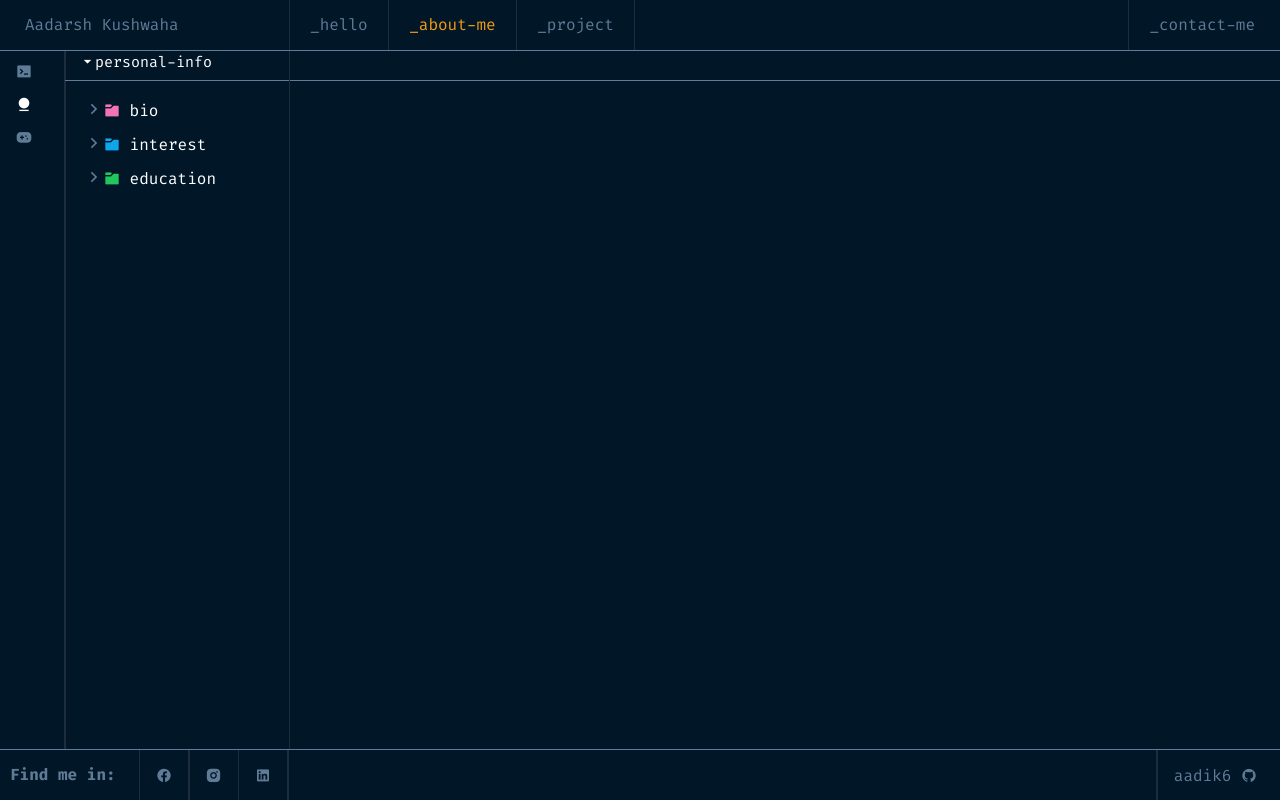
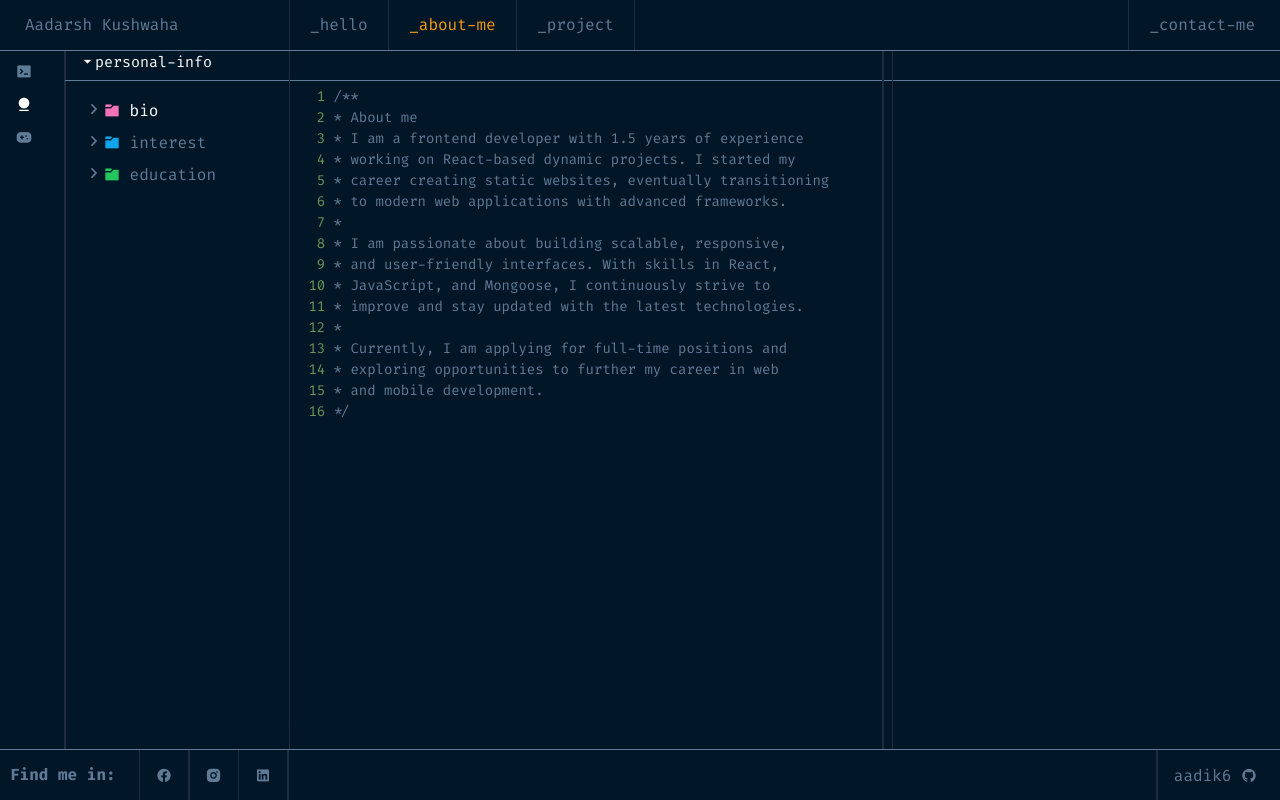
Before and after one commit to aadik6/portfolio, a React (Vite) app: page /about in a window 1280 px wide. Built offline with nearby package versions, Linux system fonts and the light colour scheme.

Commit message:
initiated project section

```diff
--- a/src/sections/about.css
+++ b/src/sections/about.css
@@ -33,3 +33,23 @@
 .personal-info,.professional-info,.hobbies li{
     cursor: pointer;
 }
+
+
+.code-container {
+    color: #607B96;
+    padding: 10px;
+    border-radius: 5px;
+    height: calc(100vh - 150px);
+  }
+
+  pre {
+    margin: 0;
+    line-height: 1.5;
+    white-space: pre-wrap;
+  }
+
+  .code-span {
+    color: #6a9955;
+    display: inline-block;
+    width: 4ch;
+  }
--- a/src/sections/about.jsx
+++ b/src/sections/about.jsx
@@ -4,19 +4,19 @@ import "remixicon/fonts/remixicon.css";
 
 function About() {
   const [currentFile, setCurrentFile] = useState('personal-info')
-  const [isBioOpen,setIsBioOpen] = useState(false);
-  const [isInterestOpen,setIsInterestOpen] = useState(false);
-  const [isEducationOpen,setEducationOpen] = useState(false);
-  const [isExperienceOpen,setIsExperienceOpen] = useState(false);
-  const [isSkillOpen,setIsSkillOpen] = useState(false);
-  const [isCertificateOpen,setIsCertificateOpen] = useState(false);
-  const [isMusicOpen,setIsMUsicOpen] = useState(false);
-  const [isBookOpen,setIsBookOpen] = useState(false);
-  const [isGamingOpen,setIsGamingOpen] = useState(false);
+  const [isBioOpen, setIsBioOpen] = useState(false);
+  const [isInterestOpen, setIsInterestOpen] = useState(false);
+  const [isEducationOpen, setEducationOpen] = useState(false);
+  const [isExperienceOpen, setIsExperienceOpen] = useState(false);
+  const [isSkillOpen, setIsSkillOpen] = useState(false);
+  const [isCertificateOpen, setIsCertificateOpen] = useState(false);
+  const [isMusicOpen, setIsMUsicOpen] = useState(false);
+  const [isBookOpen, setIsBookOpen] = useState(false);
+  const [isGamingOpen, setIsGamingOpen] = useState(false);
 
   return (
     <>
-      <div className="desktop">
+      <div className="desktop tw-flex">
         <div className="about-info tw-flex">
           <ul className='tw-flex tw-w-20'>
             <div className="icons tw-ml-2">
@@ -32,20 +32,20 @@ function About() {
             {currentFile == 'personal-info' &&
               <div className='personal-info tw-mt-5 tw-ml-1'>
                 <ul>
-                  <li className='tw-text-white' onClick={()=>setIsBioOpen(!isBioOpen)}><i className={`ri-arrow-${isBioOpen?'down':'right'}-s-line tw-text-[#607B96] tw-text-[20px]`}></i><i class="ri-folder-6-fill tw-text-pink-400"></i> bio</li>
+                  <li className='tw-text-white' onClick={() => setIsBioOpen(!isBioOpen)}><i className={`ri-arrow-${isBioOpen ? 'down' : 'right'}-s-line tw-text-[#607B96] tw-text-[20px]`}></i><i class="ri-folder-6-fill tw-text-pink-400"></i> bio</li>
                   {isBioOpen &&
                     <ul className='tw-ml-5'>
                       <li className='tw-text-[16px] tw-text-[#607B96]'><i class="ri-id-card-line tw-text-[#607B96]"></i> cv</li>
                     </ul>
                   }
-                  <li className='tw-text-white tw-mt-1' onClick={()=>{setIsInterestOpen(!isInterestOpen)}}><i className={`ri-arrow-${isInterestOpen?'down':'right'}-s-line tw-text-[#607B96] tw-text-[20px]`}></i><i class="ri-folder-6-fill tw-text-sky-500"></i> interest</li>
+                  <li className='tw-text-[#607B96] tw-mt-0.5' onClick={() => { setIsInterestOpen(!isInterestOpen) }}><i className={`ri-arrow-${isInterestOpen ? 'down' : 'right'}-s-line tw-text-[#607B96] tw-text-[20px]`}></i><i class="ri-folder-6-fill tw-text-sky-500"></i> interest</li>
                   {isInterestOpen &&
                     <ul className='tw-ml-5'>
                       <li className='tw-text-[16px] tw-text-[#607B96]'><i class="ri-markdown-fill tw-text-[#607B96]"></i> my-interest</li>
                     </ul>
                   }
-                  <li className='tw-text-white tw-mt-1' onClick={()=>{setEducationOpen(!isEducationOpen)}}><i className={`ri-arrow-${isEducationOpen?'down':'right'}-s-line tw-text-[#607B96] tw-text-[20px]`}></i><i class="ri-folder-6-fill tw-text-green-500"></i> education</li>
-                  {isEducationOpen&&
+                  <li className='tw-text-[#607B96] tw-mt-0.5' onClick={() => { setEducationOpen(!isEducationOpen) }}><i className={`ri-arrow-${isEducationOpen ? 'down' : 'right'}-s-line tw-text-[#607B96] tw-text-[20px]`}></i><i class="ri-folder-6-fill tw-text-green-500"></i> education</li>
+                  {isEducationOpen &&
                     <ul className='tw-ml-5'>
                       <li className='tw-text-[16px] tw-text-[#607B96]'><i class="ri-markdown-fill tw-text-[#607B96]"></i> school</li>
                       <li className='tw-text-[16px] tw-text-[#607B96]'><i class="ri-markdown-fill tw-text-[#607B96]"></i> high-school</li>
@@ -58,23 +58,52 @@ function About() {
             {currentFile == 'professional-info' &&
               <div className='professional-info tw-mt-5 tw-ml-1'>
                 <ul>
-                  <li className='tw-text-white' onClick={()=>{setIsExperienceOpen(!isExperienceOpen)}}><i className={`ri-arrow-${isExperienceOpen?'down':'right'}-s-line tw-text-[#607B96] tw-text-[20px]`}></i><i class="ri-folder-6-fill tw-text-pink-400"></i> experience</li>
-                  <li className='tw-text-white tw-mt-1' onClick={()=>{setIsSkillOpen(!isSkillOpen)}}><i className={`ri-arrow-${isSkillOpen?'down':'right'}-s-line tw-text-[#607B96] tw-text-[20px]`}></i><i class="ri-folder-6-fill tw-text-sky-500"></i> skills</li>
-                  <li className='tw-text-white tw-mt-1' onClick={()=>{setIsCertificateOpen(!isCertificateOpen)}}><i className={`ri-arrow-${isCertificateOpen?'down':'right'}-s-line tw-text-[#607B96] tw-text-[20px]`}></i><i class="ri-folder-6-fill tw-text-green-500"></i> certificate</li>
+                  <li className='tw-text-[#607B96]' onClick={() => { setIsExperienceOpen(!isExperienceOpen) }}><i className={`ri-arrow-${isExperienceOpen ? 'down' : 'right'}-s-line tw-text-[#607B96] tw-text-[20px]`}></i><i class="ri-folder-6-fill tw-text-pink-400"></i> experience</li>
+                  <li className='tw-text-[#607B96] tw-mt-0.5' onClick={() => { setIsSkillOpen(!isSkillOpen) }}><i className={`ri-arrow-${isSkillOpen ? 'down' : 'right'}-s-line tw-text-[#607B96] tw-text-[20px]`}></i><i class="ri-folder-6-fill tw-text-sky-500"></i> skills</li>
+                  <li className='tw-text-[#607B96] tw-mt-0.5' onClick={() => { setIsCertificateOpen(!isCertificateOpen) }}><i className={`ri-arrow-${isCertificateOpen ? 'down' : 'right'}-s-line tw-text-[#607B96] tw-text-[20px]`}></i><i class="ri-folder-6-fill tw-text-green-500"></i> certificate</li>
                 </ul>
               </div>
             }
             {currentFile == 'hobbies' &&
               <div className='hobbies tw-mt-5 tw-ml-1'>
                 <ul>
-                  <li className='tw-text-white' onClick={()=>{setIsMUsicOpen(!isMusicOpen)}}><i className={`ri-arrow-${isMusicOpen?'down':'right'}-s-line tw-text-[#607B96] tw-text-[20px]`}></i><i class="ri-folder-6-fill tw-text-pink-400"></i> music</li>
-                  <li className='tw-text-white tw-mt-1' onClick={()=>{setIsBookOpen(!isBookOpen)}}><i className={`ri-arrow-${isBookOpen?'down':'right'}-s-line tw-text-[#607B96] tw-text-[20px]`}></i><i class="ri-folder-6-fill tw-text-sky-500"></i> book</li>
-                  <li className='tw-text-white tw-mt-1' onClick={()=>{setIsGamingOpen(!isGamingOpen)}}><i className={`ri-arrow-${isGamingOpen?'down':'right'}-s-line tw-text-[#607B96] tw-text-[20px]`}></i><i class="ri-folder-6-fill tw-text-green-500"></i> gaming</li>
+                  <li className='tw-text-[#607B96]' onClick={() => { setIsMUsicOpen(!isMusicOpen) }}><i className={`ri-arrow-${isMusicOpen ? 'down' : 'right'}-s-line tw-text-[#607B96] tw-text-[20px]`}></i><i class="ri-folder-6-fill tw-text-pink-400"></i> music</li>
+                  <li className='tw-text-[#607B96] tw-mt-0.5' onClick={() => { setIsBookOpen(!isBookOpen) }}><i className={`ri-arrow-${isBookOpen ? 'down' : 'right'}-s-line tw-text-[#607B96] tw-text-[20px]`}></i><i class="ri-folder-6-fill tw-text-sky-500"></i> book</li>
+                  <li className='tw-text-[#607B96] tw-mt-0.5' onClick={() => { setIsGamingOpen(!isGamingOpen) }}><i className={`ri-arrow-${isGamingOpen ? 'down' : 'right'}-s-line tw-text-[#607B96] tw-text-[20px]`}></i><i class="ri-folder-6-fill tw-text-green-500"></i> gaming</li>
                 </ul>
               </div>
             }
           </div>
-          <li className='tw-mx-8 separator2'></li>
+          <li className='tw-ml-8 separator2'></li>
+        </div>
+        <div className="about-details tw-flex tw-items-center tw-justify-center">
+          {/* <li className='tw-ml-8 separator2'></li> */}
+          <div className="details tw-w-[35em]">
+            <div class="code-container">
+              <pre className='tw-text-[14px]'>
+                <p className='tw-text-[#607B96]'><span className='code-span'>  1  </span>/**</p>
+                <p className='tw-text-[#607B96]'><span className='code-span'>  2  </span>* About me</p>
+                <p className='tw-text-[#607B96]'><span className='code-span'>  3  </span>* I am a frontend developer with 1.5 years of experience</p>
+                <p className='tw-text-[#607B96]'><span className='code-span'>  4  </span>* working on React-based dynamic projects. I started my</p>
+                <p className='tw-text-[#607B96]'><span className='code-span'>  5  </span>* career creating static websites, eventually transitioning</p>
+                <p className='tw-text-[#607B96]'><span className='code-span'>  6  </span>* to modern web applications with advanced frameworks.</p>
+                <p className='tw-text-[#607B96]'><span className='code-span'>  7  </span>*</p>
+                <p className='tw-text-[#607B96]'><span className='code-span'>  8  </span>* I am passionate about building scalable, responsive,</p>
+                <p className='tw-text-[#607B96]'><span className='code-span'>  9  </span>* and user-friendly interfaces. With skills in React,</p>
+                <p className='tw-text-[#607B96]'><span className='code-span'> 10  </span>* JavaScript, and Mongoose, I continuously strive to</p>
+                <p className='tw-text-[#607B96]'><span className='code-span'> 11  </span>* improve and stay updated with the latest technologies.</p>
+                <p className='tw-text-[#607B96]'><span className='code-span'> 12  </span>*</p>
+                <p className='tw-text-[#607B96]'><span className='code-span'> 13  </span>* Currently, I am applying for full-time positions and</p>
+                <p className='tw-text-[#607B96]'><span className='code-span'> 14  </span>* exploring opportunities to further my career in web</p>
+                <p className='tw-text-[#607B96]'><span className='code-span'> 15  </span>* and mobile development.</p>
+                <p className='tw-text-[#607B96]'><span className='code-span'> 16  </span>*/</p>
+              </pre>
+            </div>
+
+          </div>
+          <li className='tw-ml-8  separator2'></li>
+          <li className='tw-ml-2 separator2'></li>
+
         </div>
 
       </div>
--- /dev/null
+++ b/src/sections/project.jsx
@@ -0,0 +1,16 @@
+import React from 'react'
+
+function Project() {
+    return (
+        <>
+            <div className="desktop">
+
+            </div>
+            <div className="mobile">
+                <p className='tw-text-center'>Desktop version is constructing now</p>
+            </div>
+        </>
+    )
+}
+
+export default Project
```
Lines whose indentation alone changed are shown as unchanged.
